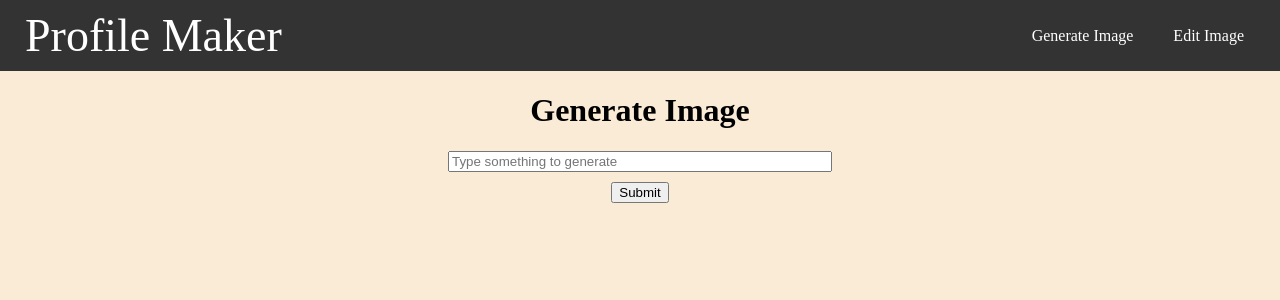
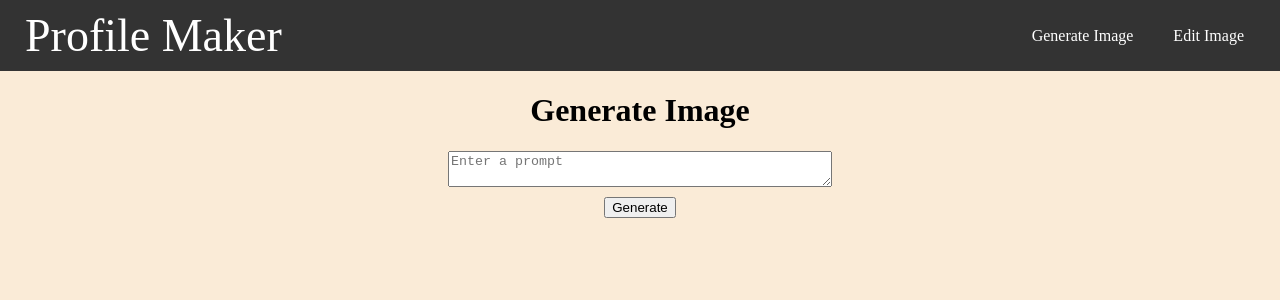
Before and after one commit to SamGiorgievski/Profile-Picture-Generator, a React (Create React App) app: page /generate in a window 1280 px wide. Shown: the top 300 px of the page. Built offline with nearby package versions, Linux system fonts and the light colour scheme; no server answers.

Commit message:
edit text area

```diff
--- a/src/components/Generate.jsx
+++ b/src/components/Generate.jsx
@@ -38,27 +38,24 @@ export default function Generate() {
   return (
     <div className="generate">
         <h1>Generate Image</h1>
-          <input
+          <textarea
           className="description"
+          placeholder="Enter a prompt"
           type="text"
-          onChange={(event)=>{
-            setGenerate(event.target.value)
-          }}
-          placeholder="Type something to generate"
-          >
-          </input>
-          <button
-          type="submit"
-          value="submit"
-          onClick={generateImage}
-          >Submit</button>
+          onChange={(event)=>{setGenerate(event.target.value)}}
+          row="5"
+          cols="50"
+          />
+          <button onClick={generateImage}>Generate</button>
+
         {loading &&
         <div className="loading">
           Loading...
         </div>}
+
         {result &&
         <div className="result">
-          <div>View result:</div>
+          <div className="result_text">View result:</div>
           <img src={result} className="result_image" />
         </div>}
 
--- a/src/components/Generate.scss
+++ b/src/components/Generate.scss
@@ -22,3 +22,18 @@
   width: 100%;
   margin-bottom: 10px;
 }
+
+.result {
+  display:flex;
+  flex-direction: column;
+  align-items: center;
+  margin-top: 30px;
+}
+
+.result_text {
+  margin-bottom: 10px;
+}
+
+.result_image {
+  width: 500px;
+}
```
